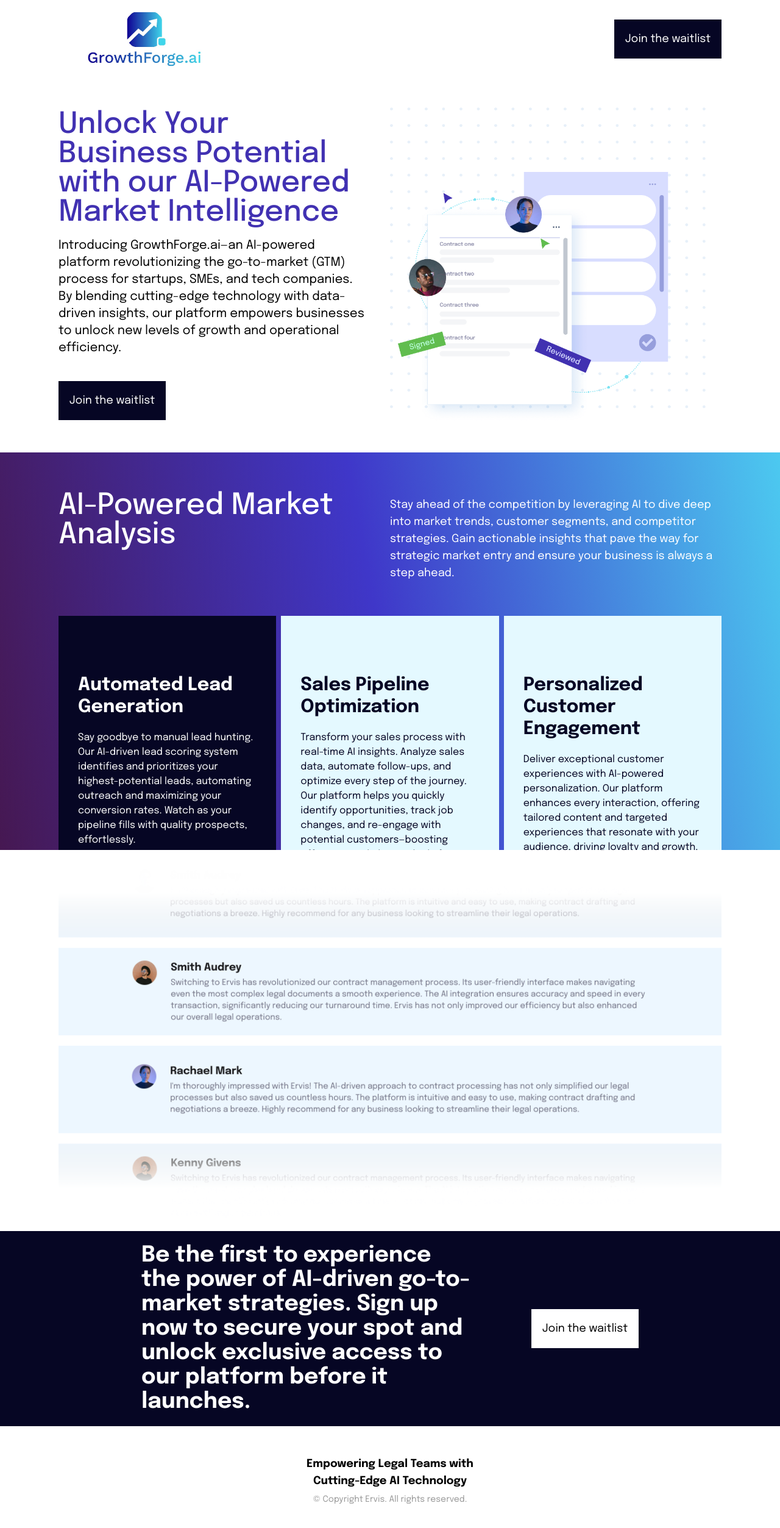
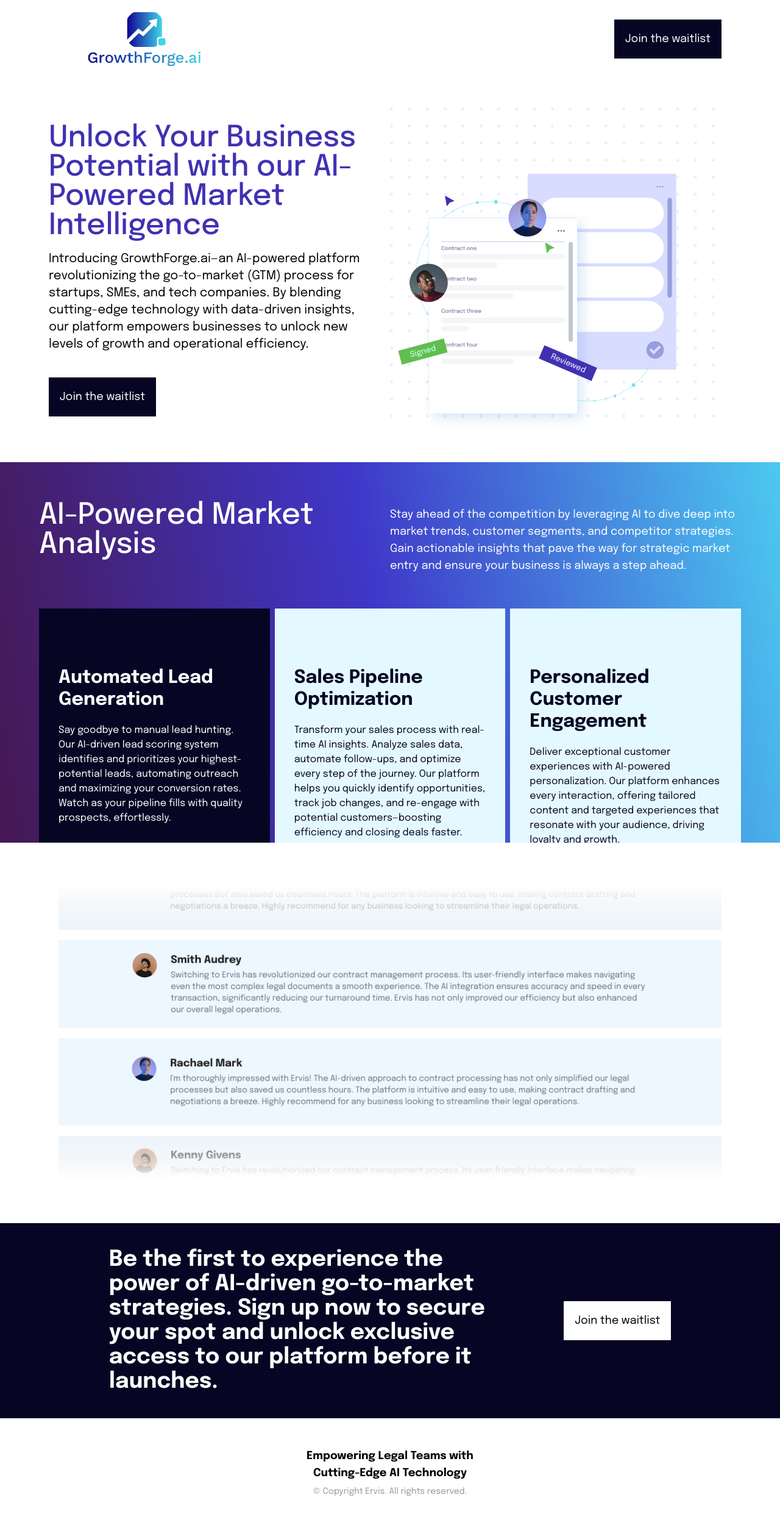
Before and after one commit to VeraIkhalo/growth-forge, a React (Create React App) app: page / in a window 1280 px wide. Shown: the top 2506 px of the page at 61% size. Built offline with nearby package versions, Linux system fonts and the light colour scheme.

Commit message:
third commit

```diff
--- a/src/pages/Home.jsx
+++ b/src/pages/Home.jsx
@@ -20,7 +20,7 @@ const HomePage = () => {
         </a>
       </div>
 
-      <div className="px-5 xl:px-24 py-12 lg:flex">
+      <div className="px-5 xl:px-20 py-12 lg:flex">
         <div className="flex flex-col lg:justify-center lg:w-1/2 lg:pr-10">
           <h4 className="text-5xl pb-4 font-medium text-purple-100">
             Unlock Your Business Potential with our AI-Powered Market
@@ -46,7 +46,7 @@ const HomePage = () => {
         </div>
       </div>
 
-      <div class="px-5 xl:px-24 pt-16 bg-gradient">
+      <div class="px-5 xl:px-16 pt-16 bg-gradient">
         <div class="flex flex-col lg:flex-row lg:pb-14">
           <div class="text-5xl pb-12 lg:pb-0 lg:pr-12 lg:w-1/2 font-medium text-white">
             AI-Powered Market Analysis
@@ -96,7 +96,7 @@ const HomePage = () => {
 
       <img src="../../images/testimonial.png" class="px-5 xl:px-24" alt="" />
 
-      <div class="flex flex-col lg:flex-row lg:px-40 h-80 px-8 bg-blue-100 advert_bg_image bg-no-repeat bg-cover bg-center justify-center items-center">
+      <div class="flex flex-col lg:flex-row lg:px-20 h-80 px-8 bg-blue-100 advert_bg_image bg-no-repeat bg-cover bg-center justify-center items-center">
         <div class="text-2xl lg:text-4xl pb-8 lg:pb-0 lg:pr-24 font-medium lg:font-bold text-center lg:text-left text-white lg:w-2/3">
           Be the first to experience the power of AI-driven go-to-market
           strategies. Sign up now to secure your spot and unlock exclusive
```
